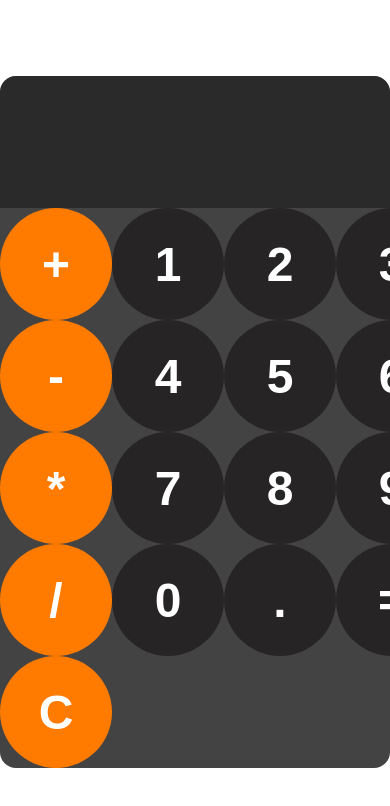
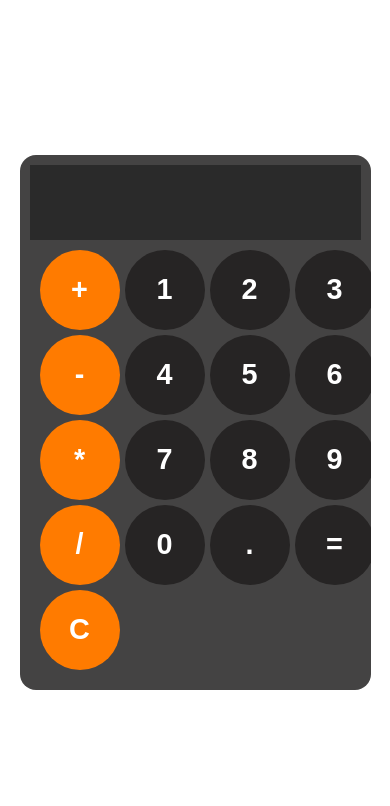
Before and after one commit to TheGreatProgrammerDev/Calculator, a plain HTML site: page index.html in a window 390 px wide. Drawn offline with Linux system fonts and the light colour scheme.

Commit message:
Update style.css

```diff
--- a/style.css
+++ b/style.css
@@ -14,16 +14,17 @@ body {
     align-items: center;
     justify-content: center;
     background-color: rgb(255, 255, 255);
-    height: 100vh;
 }
 
 
 button {
-    width: 7rem;
-    height: 7rem;
+    width: 20vw;
+    height: 20vw;
+    max-width: 5rem;
+    max-height: 5rem;
     border-radius: 4rem;
     border:none;
-    font-size: 3rem;
+    font-size: 2rem;
     background-color: rgb(38, 36, 36);
     color: white;
     font-weight: bold;
@@ -33,6 +34,8 @@ button {
 .keys {
     display: grid;
     grid-template-columns: repeat(4,1fr);
+    gap : 5px;
+    padding : 10px;
 }
 
 .main {
@@ -44,12 +47,13 @@ button {
 
 .display {
     width: 100%;
-    padding: 20px;
-    font-size: 5rem;
+    padding: 15px;
+    font-size: 4rem;
     text-align: left;
     background-color: rgba(21, 21, 21, 0.536);
     color:white;
     border:none;
+    overflow-x: auto;
 }
 
 button:hover {
@@ -65,3 +69,26 @@ button:active {
 .operator-btn:hover {
     background-color: rgb(251, 175, 103);
 }
+
+@media (max-width: 500px) {
+    .main {
+        max-width: 90vw; /* Reduce width to fit screen */
+        padding: 10px;
+    }
+
+    .display {
+        font-size: 3rem; /* Reduce font size */
+        padding: 10px;
+    }
+
+    .keys {
+        grid-template-columns: repeat(4, 1fr);
+        gap: 5px; /* Reduce gap */
+    }
+
+    button {
+        width: 22vw;
+        height: 22vw;
+        font-size: 1.8rem;
+    }
+}
```
